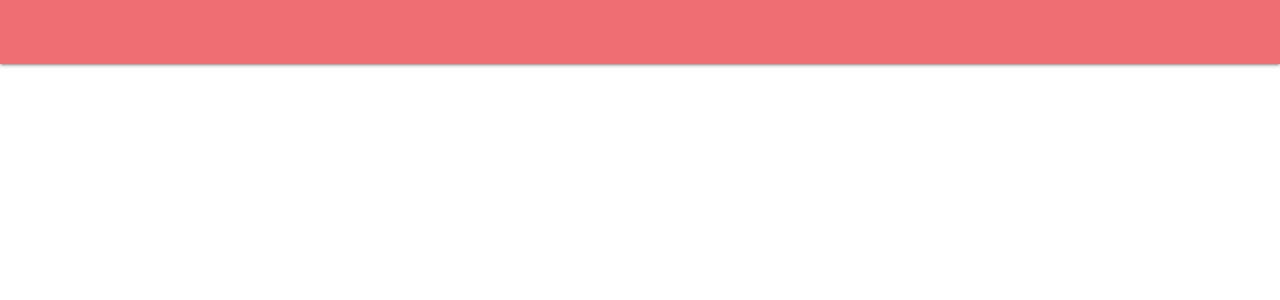
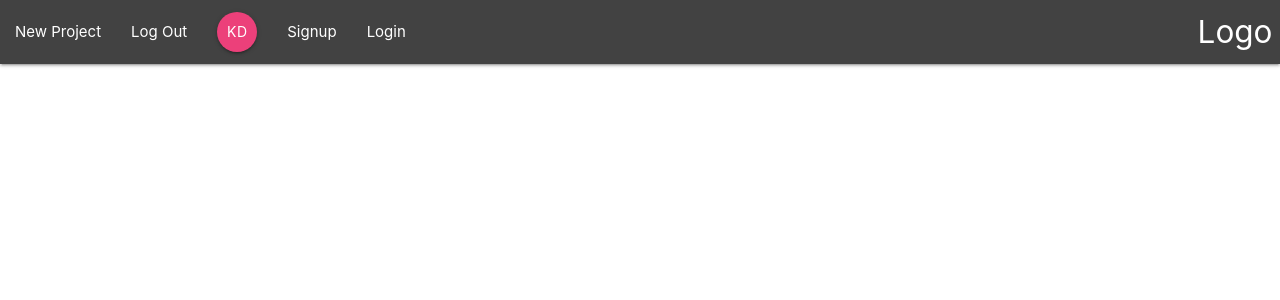
Before and after one commit to DrazekKD/React-router-API, a React (Create React App) app in the folder my-app/: page / in a window 1280 px wide. Shown: the top 300 px of the page. Built offline with nearby package versions, Linux system fonts and the light colour scheme.

Commit message:
Add Signed in and out component

```diff
--- a/my-app/src/App.js
+++ b/my-app/src/App.js
@@ -2,14 +2,14 @@ import React, { Component } from 'react';
 import {BrowserRouter} from 'react-router-dom';
 import './App.css';
 
-import Navbar from './components/layout/Navbar';
+import NavbarTop from './components/layout/Navbar';
 
 class App extends Component {
   render() {
     return (
       <BrowserRouter>
         <div className="App">
-            <Navbar/>
+            <NavbarTop/>
         </div>
       </BrowserRouter>
     );
--- a/my-app/src/components/layout/Navbar.js
+++ b/my-app/src/components/layout/Navbar.js
@@ -1,13 +1,18 @@
 import React from 'react';
 import { Link } from 'react-router-dom';
-import SignedInLinks from './SignedInLinks'
+import SignedInLinks from './SignedInLinks';
+import SignedOutLinks from './SignedOutLinks';
 
-const Navbar = () => {
+const NavbarTop = () => {
 	return(
 		<nav>
-
-			</nav>
+			<div className="nav-wrapper grey darken-3">
+				<div className="brand-logo right"><Link to="/">Logo</Link></div>
+				<SignedInLinks/>
+				<SignedOutLinks/>
+			</div>
+		</nav>
 	)
 };
 
-export default Navbar;
+export default NavbarTop;
--- a/my-app/src/components/layout/SignedInLinks.js
+++ b/my-app/src/components/layout/SignedInLinks.js
@@ -4,7 +4,7 @@ import { NavLink } from 'react-router-dom';
 
 const SignedLinks = () => {
 	return(
-	<ul className="right">
+	<ul className="left">
 		<li><NavLink to='/'>New Project</NavLink></li>
 		<li><NavLink to='/'>Log Out</NavLink></li>
 		<li><NavLink to='/' className='btn btn-floating pink lighten-1'>KD</NavLink></li>
--- a/my-app/src/components/layout/SignedOutLinks.js
+++ b/my-app/src/components/layout/SignedOutLinks.js
@@ -0,0 +1,14 @@
+import React from 'react';
+import { NavLink } from 'react-router-dom';
+
+
+const SignedOutLinks = () => {
+	return(
+		<ul className="left">
+			<li><NavLink to='/'>Signup</NavLink></li>
+			<li><NavLink to='/'>Login</NavLink></li>
+		</ul>
+	)
+};
+
+export default SignedOutLinks;
```
Also changed, not shown: 1 other file (tests, documents, lock files or other folders).
